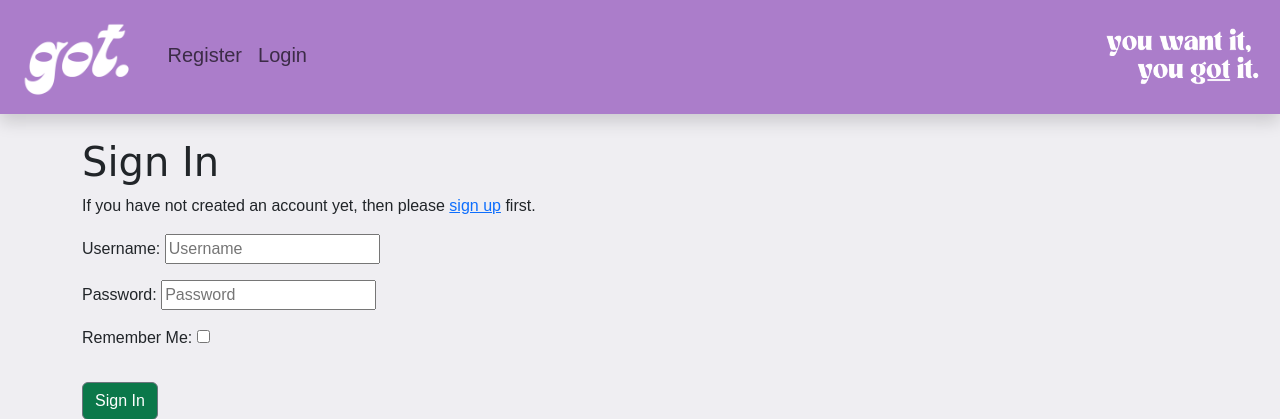
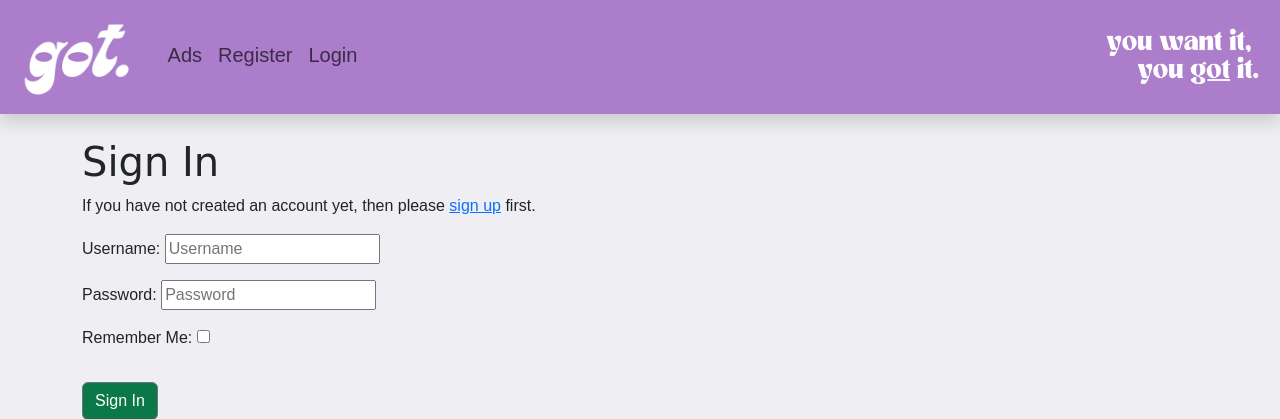
Before and after one commit to h-bails/classifieds, a Django app: a page that uses templates/base.html in a window 1280 px wide. Shown: the top 419 px of the page. Run offline with Django 3.2, Linux system fonts and the light colour scheme; some libraries are stand-ins or nearby versions; some web fonts are replaced.

Commit message:
Add nav link for ‘Ads’

```diff
--- a/templates/base.html
+++ b/templates/base.html
@@ -25,11 +25,14 @@
     </div>
 
     <!-- Navigation -->
-    <nav class="navbar navbar-expand-lg navbar-light primary shadow">
+    <nav class="navbar navbar-expand-lg navbar-light primary shadow sticky-top">
         <div class="container-fluid">
             <a class="navbar-brand" href="{% url 'home' %}"><img src="{% static 'images/got-logo-white.png' %}"
                     alt=" got website logo"></a>
             <ul class="navbar-nav me-auto mb-1 fs-5">
+                <li class="nav-item">
+                    <a class="nav-link" href="{% url 'home' %}">Ads</a>
+                </li>
                 {% if user.is_authenticated %}
                 <li class="nav-item">
                     <a class="nav-link" href="{% url 'profile' %}">Profile</a>
```
Also changed, not shown: README.md.
